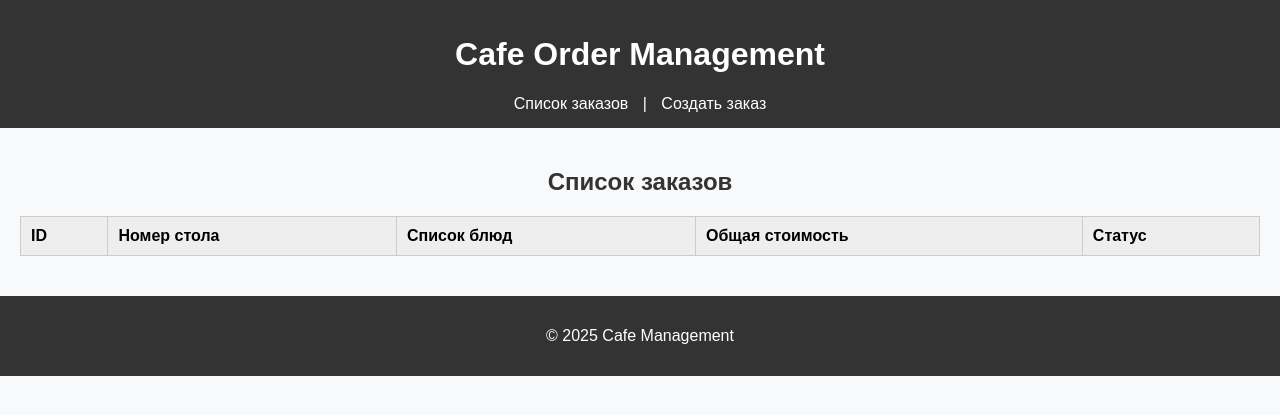
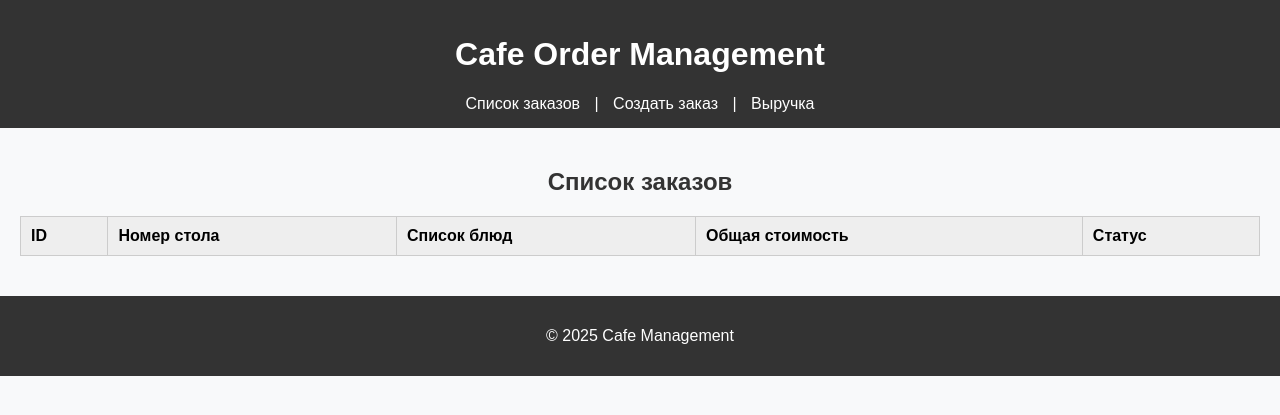
Before and after one commit to Giriraj-das/Cafe_management, a Django app: page /orders/ in a window 1280 px wide. Shown: the top 415 px of the page. Run offline with Django 5.2, Linux system fonts and the light colour scheme; data that the repository does not hold is empty.

Commit message:
add link to revenue

```diff
--- a/src/orders/templates/base.html
+++ b/src/orders/templates/base.html
@@ -12,7 +12,8 @@
         <h1>Cafe Order Management</h1>
         <nav>
             <a href="{% url 'order_list' %}">Список заказов</a> |
-            <a href="{% url 'order_create' %}">Создать заказ</a>
+            <a href="{% url 'order_create' %}">Создать заказ</a> |
+            <a href="{% url 'order_revenue' %}">Выручка</a>
         </nav>
     </header>
     <main>
```
